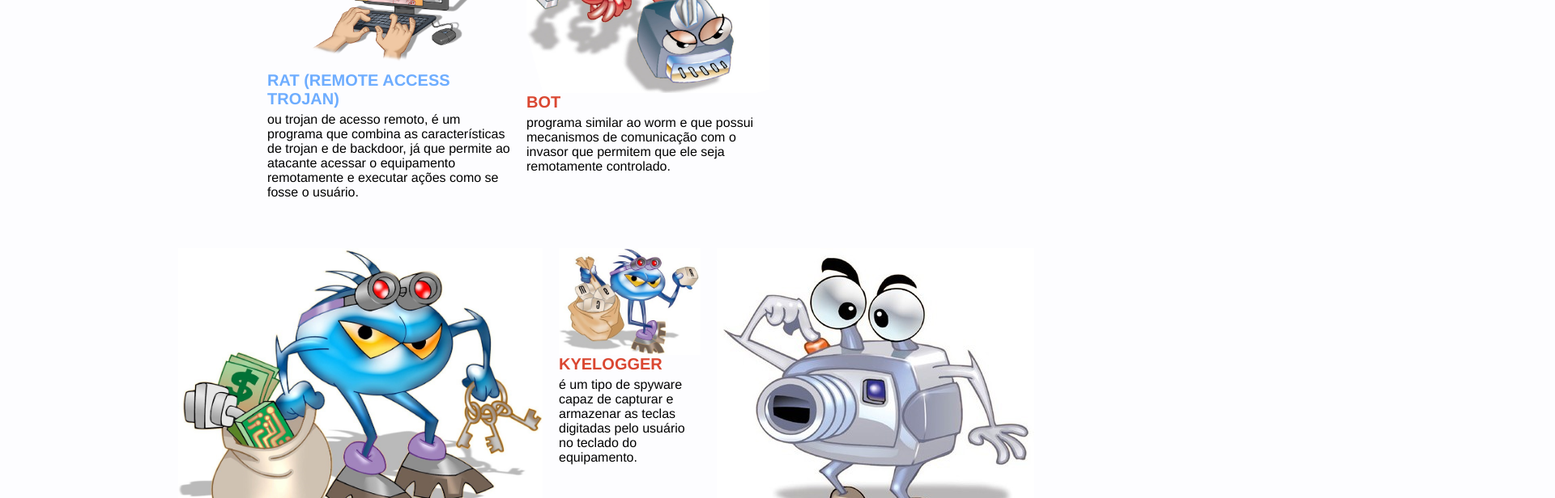
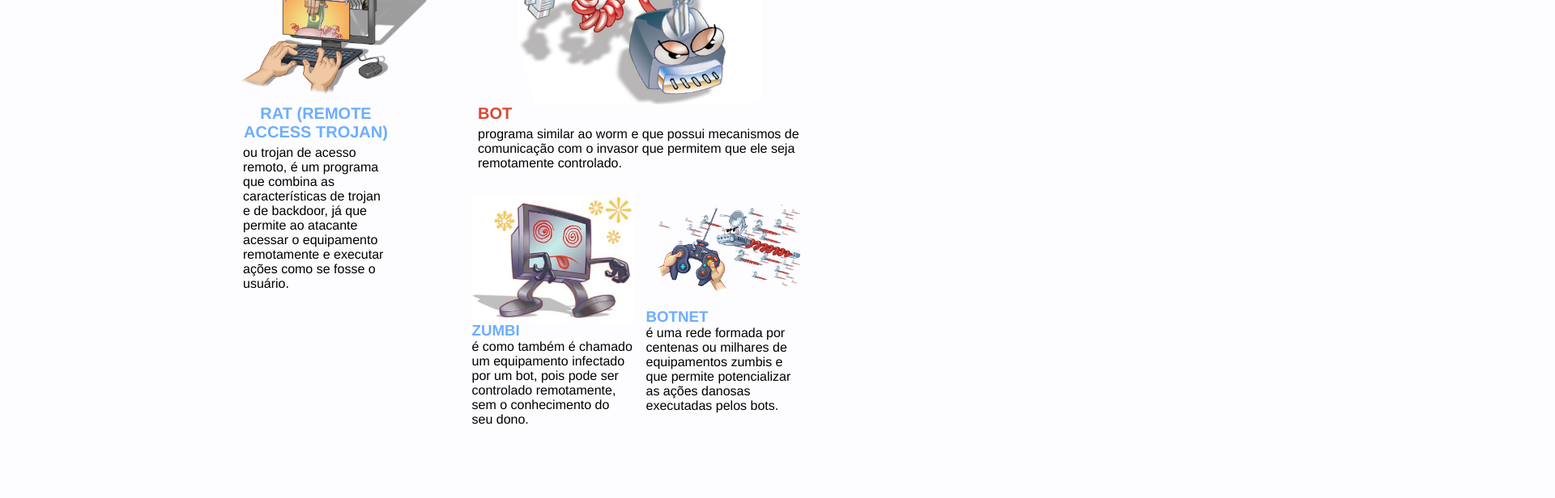
Before and after one commit to thalesliscano/intranet-packinggroup, a Vue app in the folder intranet-corporativa/: page /fasciculo-codigos-maliciosos in a window 1280 px wide. Shown: the part 3880-4496 px from the top of the page at 81% size, 1920 px wide, since content can reach past the window. Built offline with nearby package versions, Linux system fonts and the light colour scheme; a web font is replaced by a local one.

Commit message:
feat: adicionando sessões 4 completa, 5 incompleta

```diff
--- a/intranet-corporativa/package.json
+++ b/intranet-corporativa/package.json
@@ -38,7 +38,9 @@
     "parserOptions": {
       "parser": "@babel/eslint-parser"
     },
-    "rules": {}
+    "rules": {
+      "vue/multi-word-component-names": "off"
+    }
   },
   "browserslist": [
     "> 1%",
--- a/intranet-corporativa/src/components/FasciculoCodigosMaliciosos/Sessao4.vue
+++ b/intranet-corporativa/src/components/FasciculoCodigosMaliciosos/Sessao4.vue
@@ -1,54 +1,88 @@
-"<template lang="pug">
+<template lang="pug">
     .sessao-quatro
         ul.container-texto
-        li.conteudo(v-for="conteudo in conteudosPageUm")
-            div(:class="conteudo.classe")
+            li.conteudo(v-for="conteudo in conteudos")
+                div.container-img(:style="{ width: conteudo.width || 'auto'}")
+                    img(:src="conteudo.img" :style="{ height: conteudo.height || 'auto', margin: conteudo.margin}")
+                h3.titulo(:style="{textAlign: conteudo.textoCentro || 'auto', width: conteudo.tamanhoTexto}" :class="conteudo.classe || ''") {{ conteudo.titulo}}
+                p.texto(:style="{width: conteudo.tamanhoTexto}") {{ conteudo.texto}}
+
+            ul.conteudo2
+                li(v-for="(conteudo, index) in conteudos2" :key="'conteudo2-' + index")
+                    div.container-img(:style="{ width: conteudo.width || 'auto'}")
                         img(:src="conteudo.img")
-            h3.titulo {{ conteudo.titulo}}
-            p.texto {{ conteudo.texto}}
-
-
-</template>"
+                    h3.titulo(:style="{textAlign: conteudo.textoCentro || 'auto', width: conteudo.tamanhoTexto}" :class="conteudo.classe || ''") {{ conteudo.titulo}}
+                    p.texto(:style="{width: conteudo.tamanhoTexto}") {{ conteudo.texto}}
+    </template>
 
 <script>
 export default {
     name: "SessaoQuatro",
     data() {
         return {
-                conteudosPageUm: [
+            conteudos: [
                 {
-                        img: require("../../assets/fasciculos/img-9-codigos-maliciosos.jpg"),
-                        titulo: "SPYWARE",
-                        texto: "programa projetado para monitorar as atividades de um sistema e enviar as informações coletadas para terceiros.",
-                        classe: "img-spyware",
+                    img: require("../../assets/fasciculos/img-3-codigos-maliciosos.jpg"),
+                    titulo: "BACKDOOR",
+                    texto: "programa que permite o retorno de um invasor a um equipamento comprometido, por meio da inclusão de serviços criados ou modificados para este fim.",
+                    width: "300px",
+                    blue: true,
+                    tamanhoTexto: "180px",
+                    textoCentro: "center",
                 },
                 {
-                        img: require("../../assets/fasciculos/img-10-codigos-maliciosos.jpg"),
-                        titulo: "KYELOGGER",
-                        texto: "é um tipo de spyware capaz de  capturar e armazenar as teclas digitadas pelo usuário no teclado do equipamento.",
-                        classe: "img-keylogger",
+                    img: require("../../assets/fasciculos/img-4-codigos-maliciosos.jpg"),
+                    titulo: "WORM",
+                    texto: "programa capaz de se propagar automaticamente pelas redes, explorando vulnerabilidades nos programas instalados e enviando cópias de si mesmo de equipamento para equipamento.",
+                    height: "220px",
+                    blue: true,
+                    tamanhoTexto: "400px",
                 },
                 {
-                        img: require("../../assets/fasciculos/img-11-codigos-maliciosos.jpg"),
-                        titulo: "SCREENLOGGER",
-                        texto: "é um tipo de spyware, similar ao keylogger, usado por atacantes para capturar as teclas digitadas pelos usuários em teclados virtuais, disponíveis principalmente em sites de Internet Banking.",
-                        classe: "img-screenlogger",
+                    img: require("../../assets/fasciculos/img-5-codigos-maliciosos.png"),
+                    titulo: "RAT (REMOTE  ACCESS TROJAN)",
+                    texto: "ou trojan de acesso remoto, é um programa que combina as características de trojan e de backdoor, já que permite ao atacante acessar o equipamento remotamente e executar ações como se fosse o usuário.",
+                    width: "300px",
+                    height: "250px",
+                    blue: false,
+                    tamanhoTexto: "180px",
+                    textoCentro: "center",
+                    classe: "titulo-azul",
+                    marginTop: "100px"
+
                 },
                 {
-                        img: require("../../assets/fasciculos/img-12-codigos-maliciosos.jpg"),
-                        titulo: "ADWARE",
-                        texto: "é um tipo de spyware projetado especificamente para apresentar propagandas.",
-                        classe: "img-adware",
+                    img: require("../../assets/fasciculos/img-6-codigos-maliciosos.png"),
+                    titulo: "BOT",
+                    texto: "programa similar ao worm e que possui mecanismos de comunicação com o invasor que permitem que ele seja remotamente controlado.",
+                    width: "300px",
+                    height: "250px",
+                    margin: "0px 100px 0px 100px",
+                    blue: true,
+                    tamanhoTexto: "400px",
+
+                },
+            ],
+            conteudos2: [
+                {
+                    img: require("../../assets/fasciculos/img-7-codigos-maliciosos.jpg"),
+                    titulo: "ZUMBI",
+                    texto: "é como também é chamado um equipamento infectado por um bot, pois pode ser controlado remotamente, sem o conhecimento do seu dono.",
+                    tamanhoTexto: "200px",
+                    width: "200px",
+                    classe: "titulo-azul"
                 },
                 {
-                        img: require("../../assets/fasciculos/img-13-codigos-maliciosos.png"),
-                        titulo: "ROOTKIT",
-                        texto: "conjunto de programas e técnicas que permite esconder e assegurar a presença de um invasor ou de outro código malicioso em um equipamento comprometido.",
-                        classe: "img-rootkit",
+                    img: require("../../assets/fasciculos/img-8-codigos-maliciosos.png"),
+                    titulo: "BOTNET",
+                    texto: "é uma rede formada por centenas ou milhares de equipamentos zumbis e que permite potencializar as ações danosas executadas pelos bots.",
+                    tamanhoTexto: "200px",
+                    width: "200px",
+                    classe: "titulo-azul"
                 },
-                ]
-            }
-        }
+            ],
+        };
+    },
 };
 </script>
 
@@ -62,50 +96,56 @@ li {
     width: 100%;
     height: 100%;
     margin: 60px auto 0px auto;
+
+    .container-img {
+        width: 300px;
+
+        img {
+            max-width: 100%;
+            display: block;
+            margin: 0 auto;
+        }
+    }
+
     .container-texto {
         justify-content: center;
         display: grid;
-        grid-template-columns: 450px 175px 175px;
-        gap: 20px;
-        margin: 0 auto;
+        grid-template-columns: 300px 500px;
+        gap: 0px;
+
+        // margin: 0 auto;
         .conteudo {
             .titulo {
-                color: #DA4731;
+                color: #da4731;
                 font-size: 20px;
                 width: 100%;
                 margin: 0 auto;
                 text-align: start;
-                margin-bottom:  5px;
+                margin-bottom: 5px;
             }
 
             .texto {
                 text-align: start;
                 font-size: 16px;
+                margin: 0 auto;
             }
         }
 
-    }
-    .titulo-azul {
-        color: #6EADFF !important;
-    }
-
-    .img-spyware {
-            width: 450px;
-            img {
-            max-width: 100%;
-            display: block;
-
-        }
-    }
-    .img-keylogger {
-            width: 175px;
-            img {
-            max-width: 100%;
-            display: block;
-
-        }
+        .conteudo2 {
+            grid-column: 2;
+            /* Adicionando esta linha para posicionar a lista na segunda coluna */
+            margin-top: 20px;
+            /* Se necessário, ajusta a margem superior */
+            display: flex;
+            gap: 15px;
+            position: relative;
+            top: -120px;
+            margin: 0 auto;
         }
     }
 
-
+    .titulo-azul {
+        color: #6eadff !important;
+    }
+}
 </style>
--- /dev/null
+++ b/intranet-corporativa/src/components/FasciculoCodigosMaliciosos/Sessao5.vue
@@ -0,0 +1,121 @@
+<template lang="pug">
+.sessao-cinco
+    ul.container-texto
+        li.conteudo(v-for="conteudo in conteudos")
+            div.container-img(:style="{ width: conteudo.width || 'auto'}")
+                img(:src="conteudo.img" :style="{ height: conteudo.height || 'auto', margin: conteudo.margin}")
+            h3.titulo(:style="{textAlign: conteudo.textoCentro || 'auto', width: conteudo.tamanhoTexto}" :class="conteudo.classe || ''") {{ conteudo.titulo}}
+            p.texto(:style="{width: conteudo.tamanhoTexto}") {{ conteudo.texto}}
+        ul.conteudo2
+            li(v-for="(conteudo, index) in conteudos2" :key="'conteudo2-' + index")
+                div.container-img(:style="{ width: conteudo.width || 'auto'}")
+                    img(:src="conteudo.img")
+                h3.titulo(:style="{textAlign: conteudo.textoCentro || 'auto', width: conteudo.tamanhoTexto}" :class="conteudo.classe || ''") {{ conteudo.titulo}}
+                p.texto(:style="{width: conteudo.tamanhoTexto}") {{ conteudo.texto}}
+</template>
+
+<script>
+export default {
+    name: "SessaoCinco",
+    data() {
+        return {
+            conteudos: [
+                {
+                    img: require("../../assets/fasciculos/img-9-codigos-maliciosos.jpg"),
+                    titulo: "SPYWARE",
+                    texto: "programa projetado para monitorar as atividades de um sistema e enviar as informações coletadas para terceiros.",
+                    classe: "img-spyware",
+                },
+                {
+                    img: require("../../assets/fasciculos/img-10-codigos-maliciosos.jpg"),
+                    titulo: "KYELOGGER",
+                    texto: "é um tipo de spyware capaz de  capturar e armazenar as teclas digitadas pelo usuário no teclado do equipamento.",
+                    classe: "img-keylogger",
+                },
+                {
+                    img: require("../../assets/fasciculos/img-11-codigos-maliciosos.jpg"),
+                    titulo: "SCREENLOGGER",
+                    texto: "é um tipo de spyware, similar ao keylogger, usado por atacantes para capturar as teclas digitadas pelos usuários em teclados virtuais, disponíveis principalmente em sites de Internet Banking.",
+                    classe: "img-screenlogger",
+                },
+                {
+                    img: require("../../assets/fasciculos/img-12-codigos-maliciosos.jpg"),
+                    titulo: "ADWARE",
+                    texto: "é um tipo de spyware projetado especificamente para apresentar propagandas.",
+                    classe: "img-adware",
+                },
+                {
+                    img: require("../../assets/fasciculos/img-13-codigos-maliciosos.png"),
+                    titulo: "ROOTKIT",
+                    texto: "conjunto de programas e técnicas que permite esconder e assegurar a presença de um invasor ou de outro código malicioso em um equipamento comprometido.",
+                    classe: "img-rootkit",
+                },
+            ]
+        }
+    }
+};
+</script>
+
+<style scoped lang="scss">
+ul,
+li {
+    list-style: none;
+}
+
+.sessao-cinco {
+    width: 100%;
+    height: 100%;
+    margin: 60px auto 0px auto;
+
+    .container-img {
+        width: 300px;
+
+        img {
+            max-width: 100%;
+            display: block;
+            margin: 0 auto;
+        }
+    }
+
+    .container-texto {
+        justify-content: center;
+        display: grid;
+        grid-template-columns: 300px 500px;
+        gap: 0px;
+
+        // margin: 0 auto;
+        .conteudo {
+            .titulo {
+                color: #da4731;
+                font-size: 20px;
+                width: 100%;
+                margin: 0 auto;
+                text-align: start;
+                margin-bottom: 5px;
+            }
+
+            .texto {
+                text-align: start;
+                font-size: 16px;
+                margin: 0 auto;
+            }
+        }
+
+        .conteudo2 {
+            grid-column: 2;
+            /* Adicionando esta linha para posicionar a lista na segunda coluna */
+            margin-top: 20px;
+            /* Se necessário, ajusta a margem superior */
+            display: flex;
+            gap: 15px;
+            position: relative;
+            top: -120px;
+            margin: 0 auto;
+        }
+    }
+
+    .titulo-azul {
+        color: #6eadff !important;
+    }
+}
+</style>
--- a/intranet-corporativa/src/views/FasciculoCodigosMaliciosos.vue
+++ b/intranet-corporativa/src/views/FasciculoCodigosMaliciosos.vue
@@ -4,6 +4,7 @@
   SessaoDois
   SessaoTres
   SessaoQuatro
+  SessaoCinco
 </template>
 
 <script>
@@ -11,13 +12,15 @@ import SessaoUm from '../components/FasciculoCodigosMaliciosos/Sessao1.vue';
 import SessaoDois from '../components/FasciculoCodigosMaliciosos/Sessao2.vue';
 import SessaoTres from '../components/FasciculoCodigosMaliciosos/Sessao3.vue';
 import SessaoQuatro from '../components/FasciculoCodigosMaliciosos/Sessao4.vue';
+import SessaoCinco from '../components/FasciculoCodigosMaliciosos/Sessao5.vue';
 export default {
   name: "FasciculoCodigosMaliciosos",
   components: {
     SessaoUm,
     SessaoDois,
     SessaoTres,
-    SessaoQuatro
+    SessaoQuatro,
+    SessaoCinco
   }
 };
 </script>
```
Also changed, not shown: intranet-corporativa/src/components/FasciculoCodigosMaliciosos/Sessao3.vue (+0 -43 lines). Lines whose indentation alone changed are shown as unchanged.
